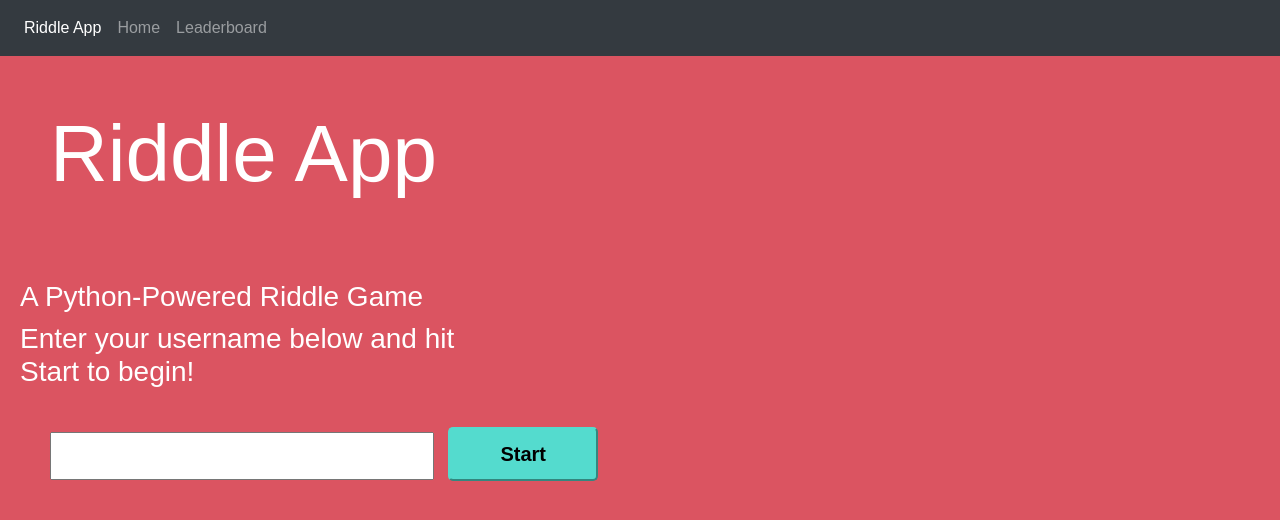
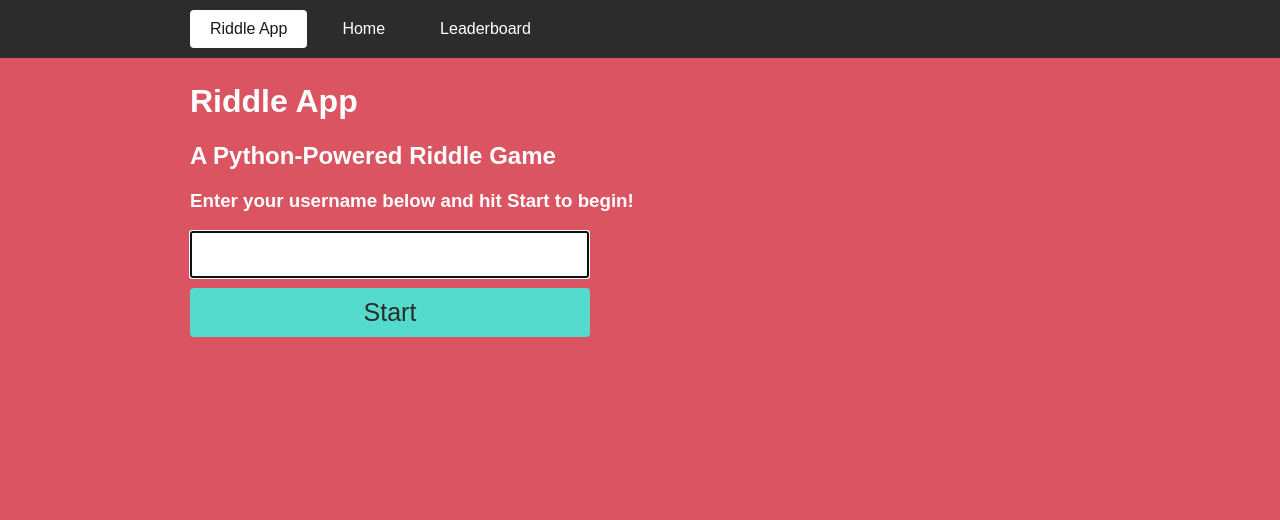
Before and after one commit to charlotteskinner90/practical_python_milestone_riddle_app, a Flask app: page / in a window 1280 px wide. Shown: the top 520 px of the page. Run offline with Flask 2, Linux system fonts and the light colour scheme; some libraries are stand-ins or nearby versions.

Commit message:
Refactor styling and templates

```diff
--- a/static/css/style.css
+++ b/static/css/style.css
@@ -2,33 +2,87 @@ html, body {
 	width: 100%;
 	height: 100%;
 	margin: 0px;
+	padding: 0;
 	font-family: 'avenir', sans-serif;
 	color: #ffffff;
 	background-color: #db5461;
 }
 
-.pageTitle{
- padding: 50px;
- font-size: 80px;
+.navbar-nav {
+	margin: 0;
+	list-style: none;
+	background: #2c2c2c;
+	display: inline-block;
+	padding: 0;
+	width: 100%;
 }
-.homepageText{
- padding: 20px;
- align-items: center;
- width: 40%;
+
+ul.wrapper {
+	padding-left: 0;
 }
-.answersText{
- padding: 23px;
+
+.navbar-nav .nav-item {
+	float: left;
+	background: none;
+	display: grid;
 }
-button {
-    border-radius: 5px;
-    padding: 10px 50px;
-    background-color: #54dbce;
-    border-color: #54dbce;
+
+.navbar-nav .nav-item a {
+	color: #fff;
+	text-decoration: none;
+	padding: 10px 20px;
+	margin: 10px 15px;
+	border-radius: 4px;
+}
+
+.navbar-nav .nav-item a:first-child {
+	margin-left: 0;
+}
+
+.navbar-nav .nav-item.active a,
+.navbar-nav .nav-item a:hover {
+	color: #1b1b1b;
+	background: #ffffff;
+}
+
+.navbar-nav .username {
+	float: right;
+	list-style: none;
 	font-size: 20px;
 	font-weight: bold;
+	margin-top: 15px;
 }
-input{
- width: 30%;
- margin: 15px 10px 0px 50px;
- padding: 10px 10px 10px 20px;
+
+.wrapper {
+	margin: 0 auto;
+	width: 92%;
+	max-width: 900px;
 }
+
+form {
+	width: 400px;
+}
+
+input {
+	padding: 10px 20px;
+	font-size: 20px;
+	width: calc(100% - 45px);
+}
+
+.button {
+	border-radius: 4px;
+	padding: 10px 15px;
+	background-color: #54dbce;
+	cursor: pointer;
+	color: #2c2c2c;
+	text-align: center;
+	width: 100%;
+	display: block;
+	margin: 10px 0;
+	border: 0;
+	font-size: 25px;
+}
+
+.button:hover {
+	background-color: #4bc4b7;
+}
--- a/templates/answers.html
+++ b/templates/answers.html
@@ -1,6 +1,7 @@
 {% extends "base.html" %}
+
 {% block content %}
-		<div class="homepageText">
+	<div>
 		<h1>ANSWERS</h1>
 	</div>
 	<div class="answersText">
--- a/templates/base.html
+++ b/templates/base.html
@@ -2,15 +2,11 @@
 <html>
     <head>
         <title>Riddle App</title>
-        <link rel="stylesheet" href="https://maxcdn.bootstrapcdn.com/bootstrap/4.1.3/css/bootstrap.min.css">
-        <script src="https://ajax.googleapis.com/ajax/libs/jquery/3.3.1/jquery.min.js"></script>
-        <script src="https://maxcdn.bootstrapcdn.com/bootstrap/4.1.3/js/bootstrap.min.js"></script>
         <link rel="stylesheet" href="{{ url_for('static', filename='css/style.css') }}" type="text/css" />
     </head>
     <body>
-        <div>
-            <nav class="navbar navbar-expand-sm bg-dark navbar-dark">
-              <ul class="navbar-nav">
+      <nav class="navbar-nav">
+        <ul class="wrapper">
           <li class="nav-item active">
             <a class="nav-link" href="{{ url_for('index') }}">Riddle App</a>
           </li>
@@ -20,10 +16,12 @@
           <li class="nav-item">
             <a class="nav-link" href="{{ url_for('leaderboard') }}">Leaderboard</a>
           </li>
+          {% if username %}
+          <li class="username">Player: {{username}}</li>
+        {% endif %}
         </ul>
       </nav>
-        </div>
-        <div>
+      <div class="wrapper">
         {% block content %}{% endblock %}
       </div>
     </body>
--- a/templates/index.html
+++ b/templates/index.html
@@ -1,12 +1,13 @@
 {% extends "base.html" %}
-  {% block content %}
-    <form method="POST">
-    <h1 class="pageTitle">Riddle App</h1>
-    <div class="homepageText col-xs-12 col-sm-6 col-md-6">
-      <h3>A Python-Powered Riddle Game</h3>
-      <h3>Enter your username below and hit Start to begin!</h3>
-    </div>
-      <input type="text" id="username" name="username">
-      <button>Start</button>
-    </form>
-  {% endblock %}
+
+{% block content %}
+	<h1>Riddle App</h1>
+	<div>
+		<h2>A Python-Powered Riddle Game</h2>
+		<h3>Enter your username below and hit Start to begin!</h3>
+	</div>
+	<form method="POST">
+		<input autofocus type="text" id="username" name="username">
+		<button type="submit" class="button">Start</a>
+	</form>
+{% endblock %}
--- a/templates/leaderboard.html
+++ b/templates/leaderboard.html
@@ -1,6 +1,7 @@
 {% extends "base.html" %}
+
 {% block content %}
-    <h1 class="pageTitle">Leaderboard</h1>
+    <h1>Leaderboard</h1>
     <ul>
     {% for user in username %}
         <li>{{ username }}</li>
```
Also changed, not shown: templates/riddle.html (+4 -5 lines). Lines whose indentation alone changed are shown as unchanged.
